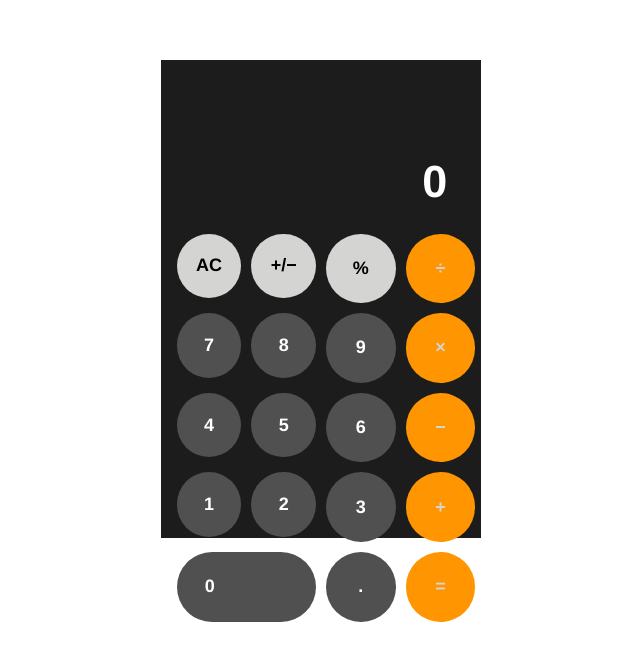
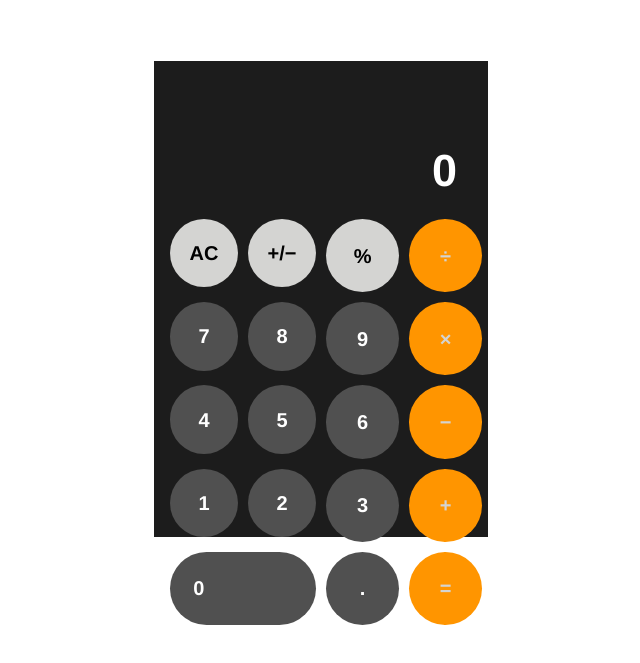
Before and after one commit to Musicalaudio/Static-iPhone-Calculator-HTML-CSS-Only-, a plain HTML site: page index.html in a window 1280 px wide. Shown: the part 101-764 px from the top of the page, without its empty margins (319-959 px from the left). Drawn offline with Linux system fonts and the light colour scheme.

Commit message:
changed calc-width to use the max() function and changes font size on body and .calc-screen

```diff
--- a/styles.css
+++ b/styles.css
@@ -7,9 +7,9 @@
   --button-hover: hsl(0,0%,97.6%);
 
   /* sizing */
-  --calc-char: 40ch;
-  --calc-width-percentage: 25%;
-  --calc-width: min(var(--calc-char), var(--calc-width-percentage));
+  --calc-char: 30ch;
+  --calc-width-percentage: 20%;
+  --calc-width: max(var(--calc-char), var(--calc-width-percentage));
   --calc-screen-inline: min(var(--calc-char)/10, var(--calc-width-percentage)/4);
   --calc-screen-block-start: min(var(--calc-char)/2.5, var(--calc-width-percentage)/1);
   --calc-screen-block-end:  min(var(--calc-char)/10, var(--calc-width-percentage)/4);
@@ -25,7 +25,7 @@ body{
   justify-content: center;
   align-items: center;
   font-family: var(--primary-font);
-  font-size: 1.8rem;
+  font-size: 2rem;
 }
 
 .calc{
@@ -47,7 +47,7 @@ body{
   border: 0;
   grid-column: 1 / -1;
   text-align: right;
-  font-size: 4.5rem;
+  font-size:4.5rem;
 }
 
 .calc__buttons{
```
